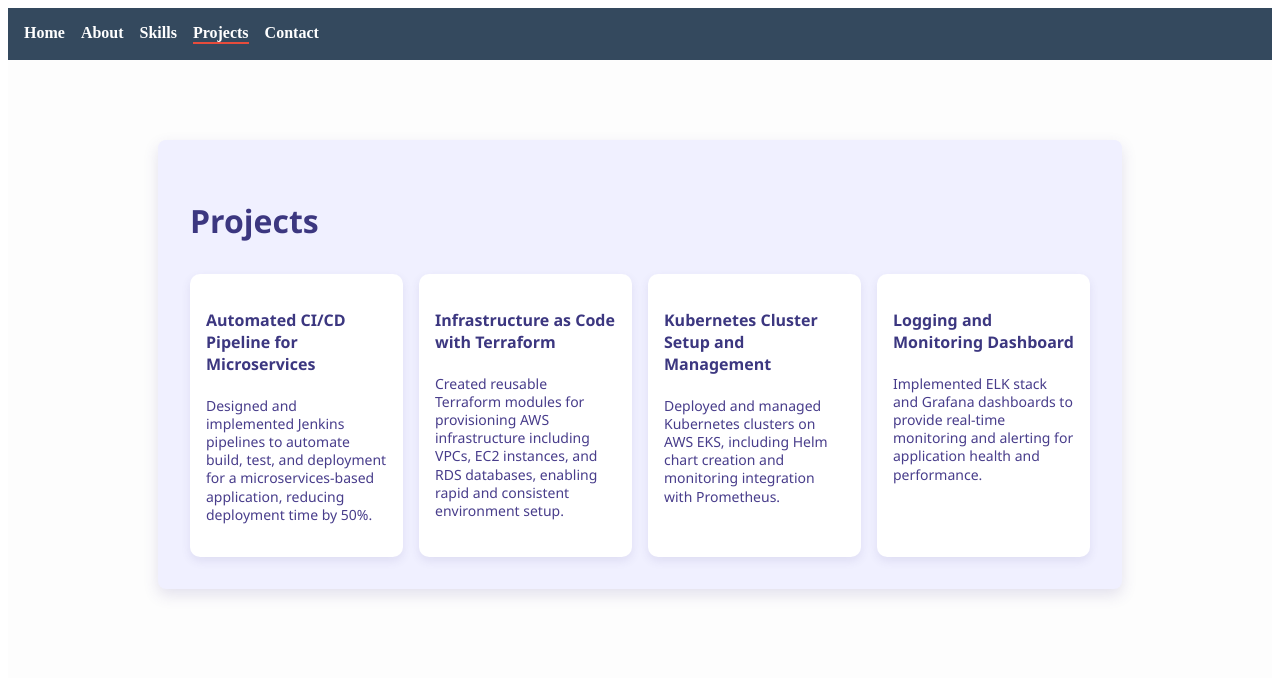
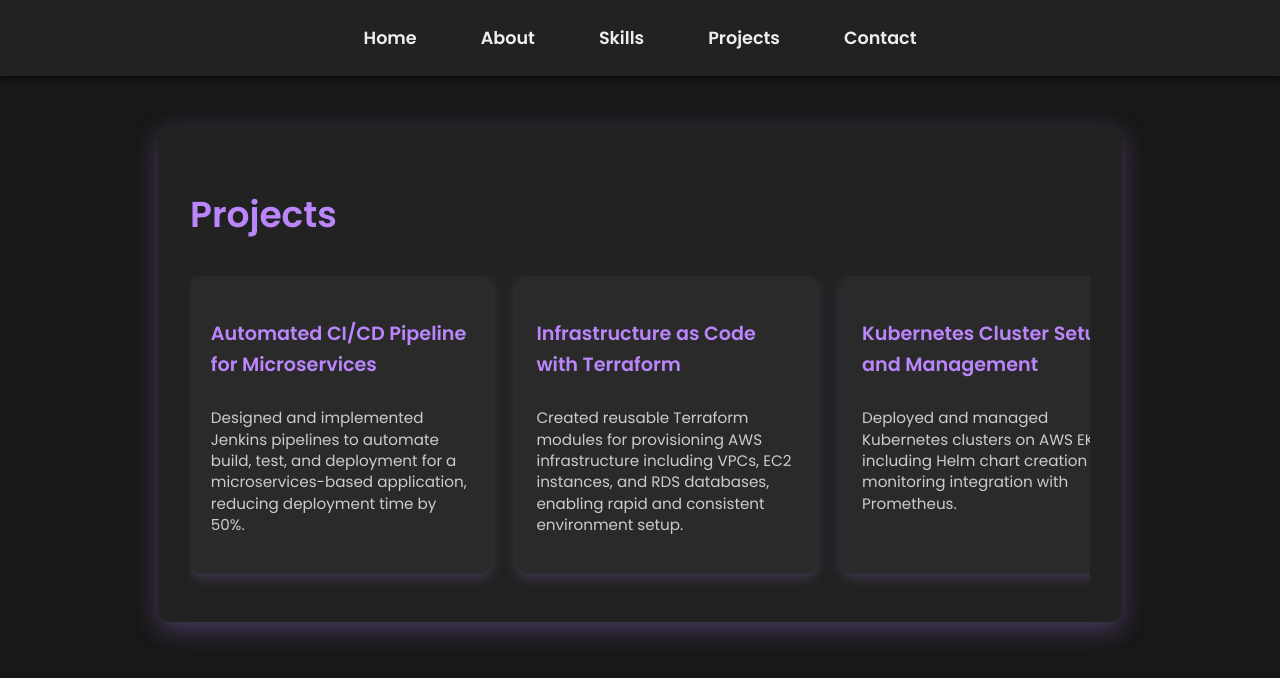
Before and after one commit to rashid-exe/Portfolio-Angular, an Angular app: page /projects in a window 1280 px wide. Shown: the top 678 px of the page. Built offline with nearby package versions, Linux system fonts and the light colour scheme.

Commit message:
changed the theme completely

```diff
--- a/src/app/app.css
+++ b/src/app/app.css
@@ -1,23 +1,22 @@
 nav {
-  background-color: #34495e;
-  padding: 1rem;
+  background-color: #222222; /* dark grey-black */
+  padding: 1rem 2rem;
   display: flex;
-  gap: 1rem;
+  justify-content: center;
+  gap: 2rem;
+  box-shadow: 0 2px 6px rgba(0,0,0,0.7);
 }
 
 nav a {
-  color: white;
-  text-decoration: none;
+  color: #eee;
   font-weight: 600;
+  font-size: 1.1rem;
+  padding: 0.5rem 1rem;
+  border-radius: 6px;
+  user-select: none;
 }
 
-nav a.active {
-  border-bottom: 2px solid #e74c3c;
+nav a.router-link-active {
+  background-color: #bb86fc; /* active purple background */
+  color: #222;
 }
-
-main {
-  padding: 2rem;
-  font-family: Arial, sans-serif;
-  min-height: 80vh;
-  background: #fdfdfd;
-}
--- a/src/app/components/about.css
+++ b/src/app/components/about.css
@@ -1,28 +1,25 @@
 .about {
   max-width: 900px;
   margin: 3rem auto;
-  padding: 2rem;
-  background-color: #fff8f0;
-  border-radius: 8px;
-  box-shadow: 0 6px 15px rgba(255, 165, 0, 0.15);
-  font-family: 'Segoe UI', Tahoma, Geneva, Verdana, sans-serif;
-  color: #cc6600;
-  transition: box-shadow 0.3s ease;
-}
-
-.about:hover {
-  box-shadow: 0 10px 25px rgba(255, 165, 0, 0.3);
+  padding: 2rem 2rem;
+  background-color: #222222;
+  border-radius: 12px;
+  box-shadow: 0 8px 24px rgba(187, 134, 252, 0.3);
+  color: #eee;
+  font-family: 'Poppins', 'Segoe UI', Tahoma, Geneva, Verdana, sans-serif;
 }
 
 .about h2 {
-  color: #cc5500;
   font-weight: 700;
-  margin-bottom: 1.25rem;
-  font-size: 2rem;
+  font-size: 2.25rem;
+  margin-bottom: 1.5rem;
+  color: #bb86fc;
+  user-select: none;
 }
 
 .about p {
   font-size: 1.1rem;
-  line-height: 1.7;
-  margin-bottom: 1.2rem;
+  line-height: 1.5;
+  color: #ccc;
+  max-width: 800px;
 }
--- a/src/app/components/contact.css
+++ b/src/app/components/contact.css
@@ -2,51 +2,46 @@
   max-width: 900px;
   margin: 3rem auto;
   padding: 2rem;
-  background-color: #fff0f5; /* soft lavender */
-  border-radius: 8px;
-  box-shadow: 0 6px 15px rgba(219, 112, 147, 0.15); /* pale pink shadow */
-  font-family: 'Segoe UI', Tahoma, Geneva, Verdana, sans-serif;
-  color: #b03060; /* deep pink */
-  transition: box-shadow 0.3s ease;
-}
-
-.contact-section:hover {
-  box-shadow: 0 10px 25px rgba(219, 112, 147, 0.3);
+  background-color: #222222;
+  border-radius: 12px;
+  box-shadow: 0 8px 24px rgba(187, 134, 252, 0.3);
+  color: #eee;
+  font-family: 'Poppins', 'Segoe UI', Tahoma, Geneva, Verdana, sans-serif;
 }
 
 .contact-section h2 {
-  color: #a02040;
   font-weight: 700;
+  font-size: 2rem;
   margin-bottom: 1.25rem;
-  font-size: 2rem;
+  color: #bb86fc;
 }
 
 .contact-section p {
   font-size: 1.1rem;
-  line-height: 1.6;
   margin-bottom: 1.5rem;
+  color: #ccc;
 }
 
 .contact-list {
-  list-style-type: none;
+  list-style: none;
   padding-left: 0;
   font-size: 1.1rem;
 }
 
 .contact-list li {
   margin-bottom: 1rem;
-  color: #8b004b;
+  color: #ddd;
 }
 
 .contact-list a {
-  color: #b03060;
+  color: #bb86fc;
+  font-weight: 600;
   text-decoration: none;
-  font-weight: 600;
   transition: color 0.25s ease;
 }
 
 .contact-list a:hover {
-  color: #ff69b4; /* hot pink on hover */
+  color: #fff;
   text-decoration: underline;
   cursor: pointer;
 }
--- a/src/app/components/home.css
+++ b/src/app/components/home.css
@@ -1,28 +1,27 @@
 .home {
   max-width: 900px;
   margin: 3rem auto;
-  padding: 2rem;
-  background-color: #f0f8ff;
-  border-radius: 8px;
-  box-shadow: 0 6px 15px rgba(0, 122, 204, 0.15);
-  font-family: 'Segoe UI', Tahoma, Geneva, Verdana, sans-serif;
-  color: #004a99;
+  padding: 2.5rem 2rem;
+  background-color: #222222;  /* dark section background */
+  border-radius: 12px;
+  box-shadow: 0 8px 24px rgba(187, 134, 252, 0.3);
+  color: #eee;
+  font-family: 'Poppins', 'Segoe UI', Tahoma, Geneva, Verdana, sans-serif;
   text-align: center;
-  transition: box-shadow 0.3s ease;
-}
-
-.home:hover {
-  box-shadow: 0 10px 25px rgba(0, 122, 204, 0.3);
 }
 
 .home h1 {
+  font-size: 3rem;
   font-weight: 700;
+  color: #bb86fc; /* purple accent */
   margin-bottom: 1rem;
-  font-size: 2.5rem;
+  user-select: none;
 }
 
 .home p {
-  font-size: 1.2rem;
-  line-height: 1.7;
-  margin-bottom: 1rem;
+  font-size: 1.3rem;
+  line-height: 1.6;
+  color: #ccc;
+  max-width: 700px;
+  margin: 0 auto;
 }
--- a/src/app/components/projects.css
+++ b/src/app/components/projects.css
@@ -2,64 +2,79 @@
   max-width: 900px;
   margin: 3rem auto;
   padding: 2rem;
-  background-color: #f0f0ff;
-  border-radius: 8px;
-  box-shadow: 0 6px 15px rgba(72, 61, 139, 0.15);
-  font-family: 'Segoe UI', Tahoma, Geneva, Verdana, sans-serif;
-  color: #4b438e;
+  background-color: #222222; /* dark section background */
+  border-radius: 12px;
+  box-shadow: 0 8px 24px rgba(187, 134, 252, 0.3);
   transition: box-shadow 0.3s ease;
-  overflow-x: hidden; /* prevent horizontal scroll */
+  color: #eee;
 }
 
 .projects:hover {
-  box-shadow: 0 10px 25px rgba(72, 61, 139, 0.3);
+  box-shadow: 0 12px 36px rgba(187, 134, 252, 0.6);
 }
 
 .projects h2 {
-  color: #3c3780;
   font-weight: 700;
+  font-size: 2.25rem;
   margin-bottom: 2rem;
-  font-size: 2rem;
+  color: #bb86fc; /* purple accent */
   user-select: none;
 }
 
-/* Flex container to place cards in a single row */
+/* Flex container for cards */
 .project-cards {
   display: flex;
-  justify-content: space-between; /* spread cards evenly */
-  gap: 1rem; /* small gap between cards */
-  flex-wrap: nowrap; /* no wrapping */
+  gap: 1.5rem;
+  justify-content: space-between;
+  flex-wrap: nowrap;
+  overflow-x: auto; /* optional horizontal scroll if needed */
+  padding-bottom: 1rem;
+  scrollbar-width: thin;
+  scrollbar-color: #bb86fc transparent;
 }
 
-/* Smaller project cards so all fit on one line */
+.project-cards::-webkit-scrollbar {
+  height: 8px;
+}
+
+.project-cards::-webkit-scrollbar-track {
+  background: transparent;
+}
+
+.project-cards::-webkit-scrollbar-thumb {
+  background-color: #bb86fc;
+  border-radius: 4px;
+}
+
 .project-card {
-  flex: 1 1 20%; /* flex-grow, flex-shrink, flex-basis */
-  background-color: white;
-  border-radius: 10px;
-  box-shadow: 0 4px 10px rgba(72, 61, 139, 0.1);
-  padding: 1.2rem 1rem;
+  flex: 1 1 22%;
+  min-width: 260px;
+  background-color: #2a2a2a; /* slightly lighter dark card */
+  border-radius: 12px;
+  padding: 1.5rem 1.3rem;
+  box-shadow: 0 4px 12px rgba(187, 134, 252, 0.2);
+  cursor: default;
   transition: box-shadow 0.3s ease, transform 0.3s ease;
-  cursor: default;
-  min-width: 0; /* allow shrinking below content width */
   display: flex;
   flex-direction: column;
+  color: #eee;
 }
 
 .project-card:hover {
-  box-shadow: 0 8px 20px rgba(72, 61, 139, 0.25);
-  transform: translateY(-6px);
+  box-shadow: 0 10px 30px rgba(187, 134, 252, 0.6);
+  transform: translateY(-8px);
 }
 
 .project-card h3 {
-  color: #3c3780;
-  font-size: 1rem; /* smaller title */
-  margin-bottom: 0.5rem;
+  margin-bottom: 0.75rem;
+  font-size: 1.2rem;
+  color: #bb86fc;
   user-select: none;
 }
 
 .project-card p {
-  font-size: 0.875rem; /* smaller text */
-  line-height: 1.3;
-  color: #483d8b;
-  flex-grow: 1; /* fill vertical space */
+  font-size: 0.95rem;
+  line-height: 1.4;
+  color: #ccc;
+  flex-grow: 1;
 }
--- a/src/app/components/skills.css
+++ b/src/app/components/skills.css
@@ -1,37 +1,44 @@
 .skills {
   max-width: 900px;
   margin: 3rem auto;
-  padding: 2rem;
-  background-color: #f0fff4;
-  border-radius: 8px;
-  box-shadow: 0 6px 15px rgba(34, 139, 34, 0.15);
-  font-family: 'Segoe UI', Tahoma, Geneva, Verdana, sans-serif;
-  color: #236b24;
-  transition: box-shadow 0.3s ease;
-}
-
-.skills:hover {
-  box-shadow: 0 10px 25px rgba(34, 139, 34, 0.3);
+  padding: 2rem 2rem;
+  background-color: #222222;
+  border-radius: 12px;
+  box-shadow: 0 8px 24px rgba(187, 134, 252, 0.3);
+  color: #eee;
+  font-family: 'Poppins', 'Segoe UI', Tahoma, Geneva, Verdana, sans-serif;
 }
 
 .skills h2 {
-  color: #1f6f1f;
   font-weight: 700;
-  margin-bottom: 1.25rem;
-  font-size: 2rem;
+  font-size: 2.25rem;
+  margin-bottom: 1.5rem;
+  color: #bb86fc;
+  user-select: none;
 }
 
 .skills ul {
-  list-style-type: disc;
-  margin-left: 1.8rem;
-  font-size: 1.1rem;
+  list-style: none;
+  padding-left: 0;
+  display: flex;
+  flex-wrap: wrap;
+  gap: 1rem;
 }
 
 .skills ul li {
-  margin-bottom: 1rem;
-  color: #2e8b57;
+  background-color: #2a2a2a;
+  padding: 0.7rem 1.2rem;
+  border-radius: 20px;
+  font-size: 1rem;
+  color: #ccc;
+  box-shadow: 0 4px 12px rgba(187, 134, 252, 0.2);
+  transition: background-color 0.3s ease, box-shadow 0.3s ease;
+  cursor: default;
+  user-select: none;
 }
 
-.skills ul li strong {
-  color: #145214;
+.skills ul li:hover {
+  background-color: #bb86fc;
+  color: #222;
+  box-shadow: 0 8px 24px rgba(187, 134, 252, 0.6);
 }
--- a/src/styles.css
+++ b/src/styles.css
@@ -1 +1,23 @@
 /* You can add global styles to this file, and also import other style files */
+/* Import Google Font Poppins (you can add in index.html head as well) */
+@import url('https://fonts.googleapis.com/css2?family=Poppins:wght@400;600&display=swap');
+
+body {
+  margin: 0;
+  padding: 0;
+  background-color: #181818; /* very dark grey */
+  color: #eee;
+  font-family: 'Poppins', 'Segoe UI', Tahoma, Geneva, Verdana, sans-serif;
+  line-height: 1.6;
+}
+
+a {
+  color: #bb86fc; /* subtle purple accent */
+  text-decoration: none;
+  transition: color 0.3s ease;
+}
+
+a:hover {
+  color: #ffffff;
+  text-decoration: underline;
+}
```
